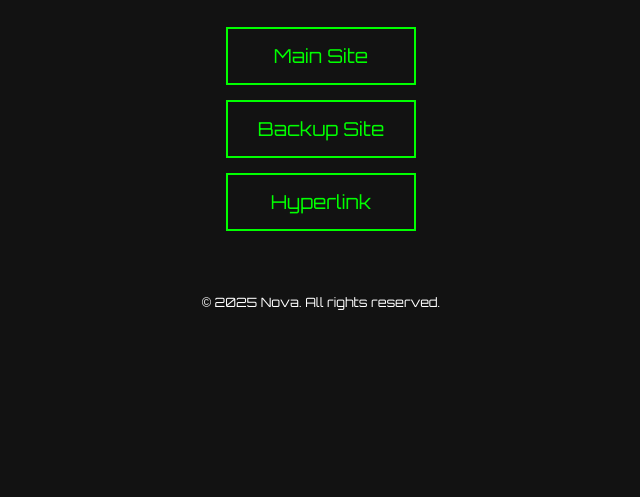
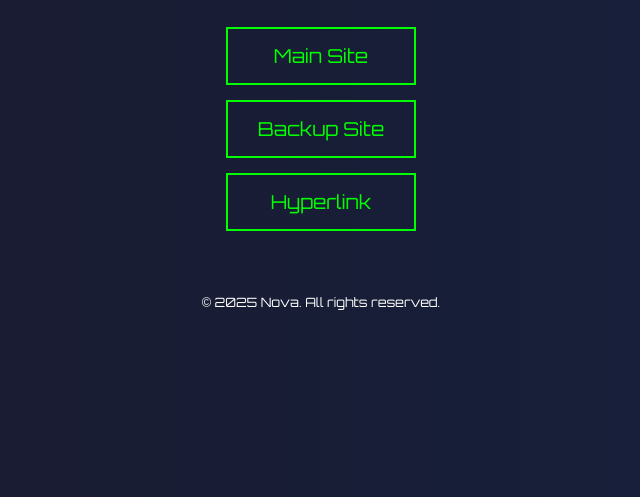
Before and after one commit to Kiyan12121/Nova-site, a plain HTML site: page index.html in a window 1280 px wide. Shown: the part 303-800 px from the top of the page, without its empty margins (319-959 px from the left). Drawn offline with Linux system fonts and the light colour scheme.

Commit message:
we got are main site back!!

```diff
--- a/styles.css
+++ b/styles.css
@@ -1,9 +1,9 @@
-/* Import futuristic font */
+/* Import modern font */
 @import url('https://fonts.googleapis.com/css2?family=Orbitron&display=swap');
 
 body {
     font-family: 'Orbitron', sans-serif;
-    background-color: #121212;
+    background: linear-gradient(to right, #1a1a2e, #16213e);
     color: #fff;
     text-align: center;
     display: flex;
```
